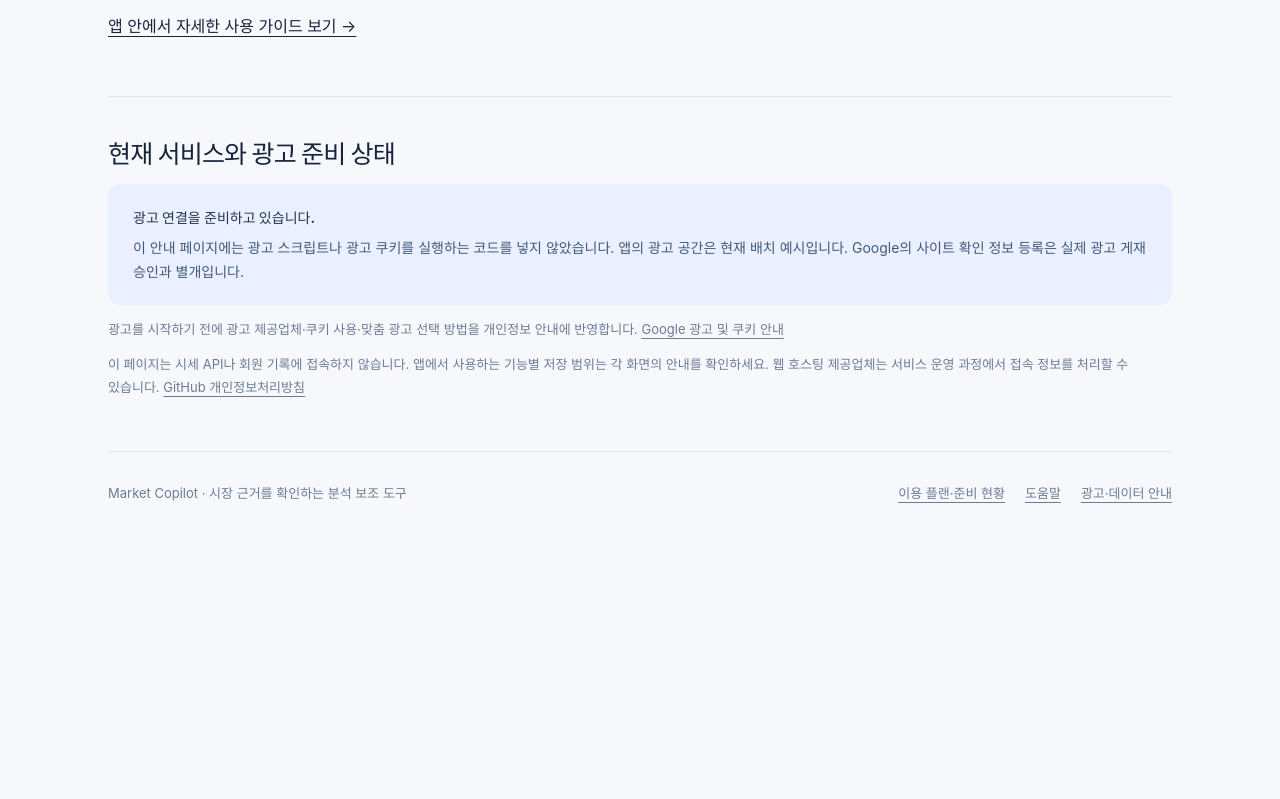
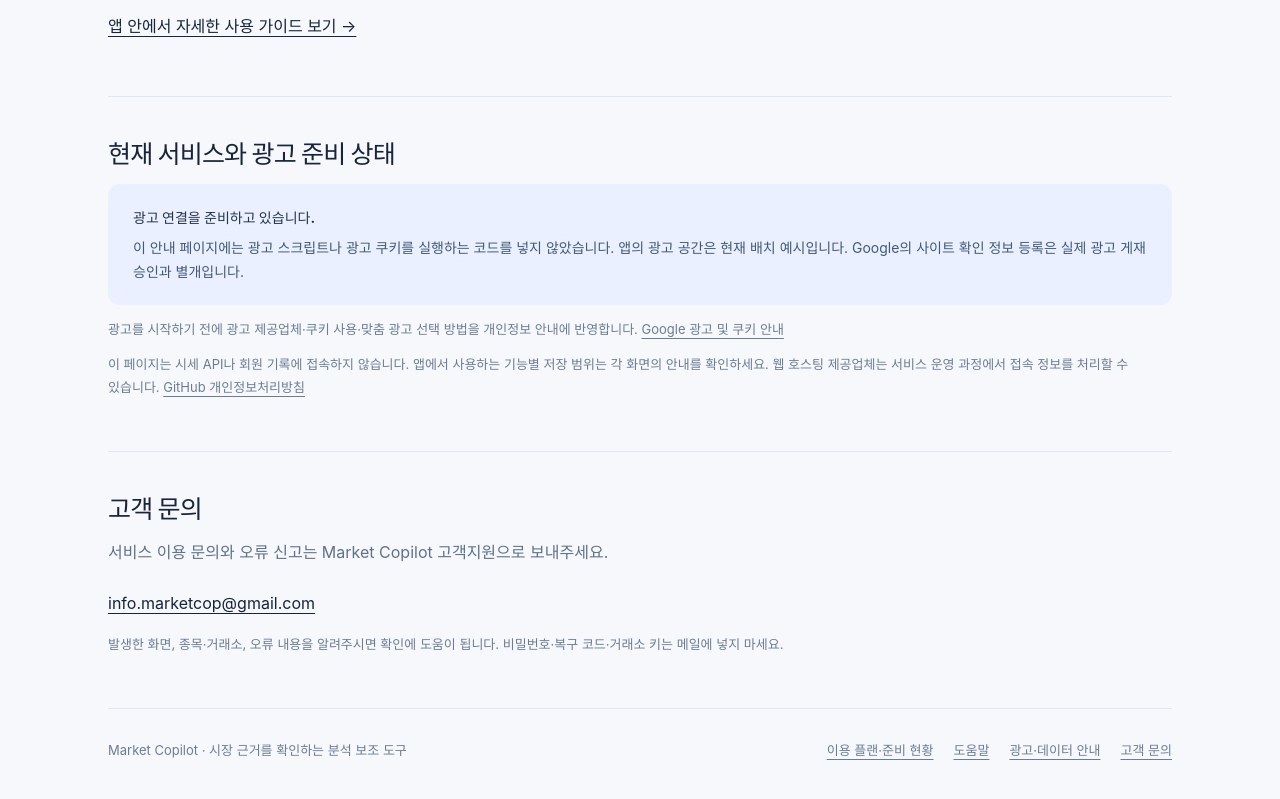
Before and after one commit to lggunwoo45-ops/lggunwoo45-ops.github.io, a plain HTML site: page index.html in a window 1280 px wide. Shown: the part 2054-2853 px from the top of the page. Before the commit the page ends 2598 px from the top, so only its background shows below. Drawn offline with Linux system fonts and the light colour scheme.

Commit message:
Publish dedicated Market Copilot support contact

```diff
--- a/index.html
+++ b/index.html
@@ -57,8 +57,14 @@
         <p class="small">광고를 시작하기 전에 광고 제공업체·쿠키 사용·맞춤 광고 선택 방법을 개인정보 안내에 반영합니다. <a href="https://policies.google.com/technologies/ads?hl=ko">Google 광고 및 쿠키 안내</a></p>
         <p class="small">이 페이지는 시세 API나 회원 기록에 접속하지 않습니다. 앱에서 사용하는 기능별 저장 범위는 각 화면의 안내를 확인하세요. 웹 호스팅 제공업체는 서비스 운영 과정에서 접속 정보를 처리할 수 있습니다. <a href="https://docs.github.com/ko/site-policy/privacy-policies/github-general-privacy-statement">GitHub 개인정보처리방침</a></p>
       </section>
+      <section class="section" id="contact" aria-labelledby="contact-title">
+        <h2 id="contact-title">고객 문의</h2>
+        <p class="intro">서비스 이용 문의와 오류 신고는 Market Copilot 고객지원으로 보내주세요.</p>
+        <p><a href="mailto:info.marketcop@gmail.com">info.marketcop@gmail.com</a></p>
+        <p class="small">발생한 화면, 종목·거래소, 오류 내용을 알려주시면 확인에 도움이 됩니다. 비밀번호·복구 코드·거래소 키는 메일에 넣지 마세요.</p>
+      </section>
     </main>
-    <footer class="footer"><span>Market Copilot · 시장 근거를 확인하는 분석 보조 도구</span><nav aria-label="서비스 안내"><a href="/InvestAI/plans/?lang=ko">이용 플랜·준비 현황</a><a href="/InvestAI/demo/?lang=ko">도움말</a><a href="#advertising">광고·데이터 안내</a></nav></footer>
+    <footer class="footer"><span>Market Copilot · 시장 근거를 확인하는 분석 보조 도구</span><nav aria-label="서비스 안내"><a href="/InvestAI/plans/?lang=ko">이용 플랜·준비 현황</a><a href="/InvestAI/demo/?lang=ko">도움말</a><a href="#advertising">광고·데이터 안내</a><a href="#contact">고객 문의</a></nav></footer>
   </div>
 </body>
 </html>
```
